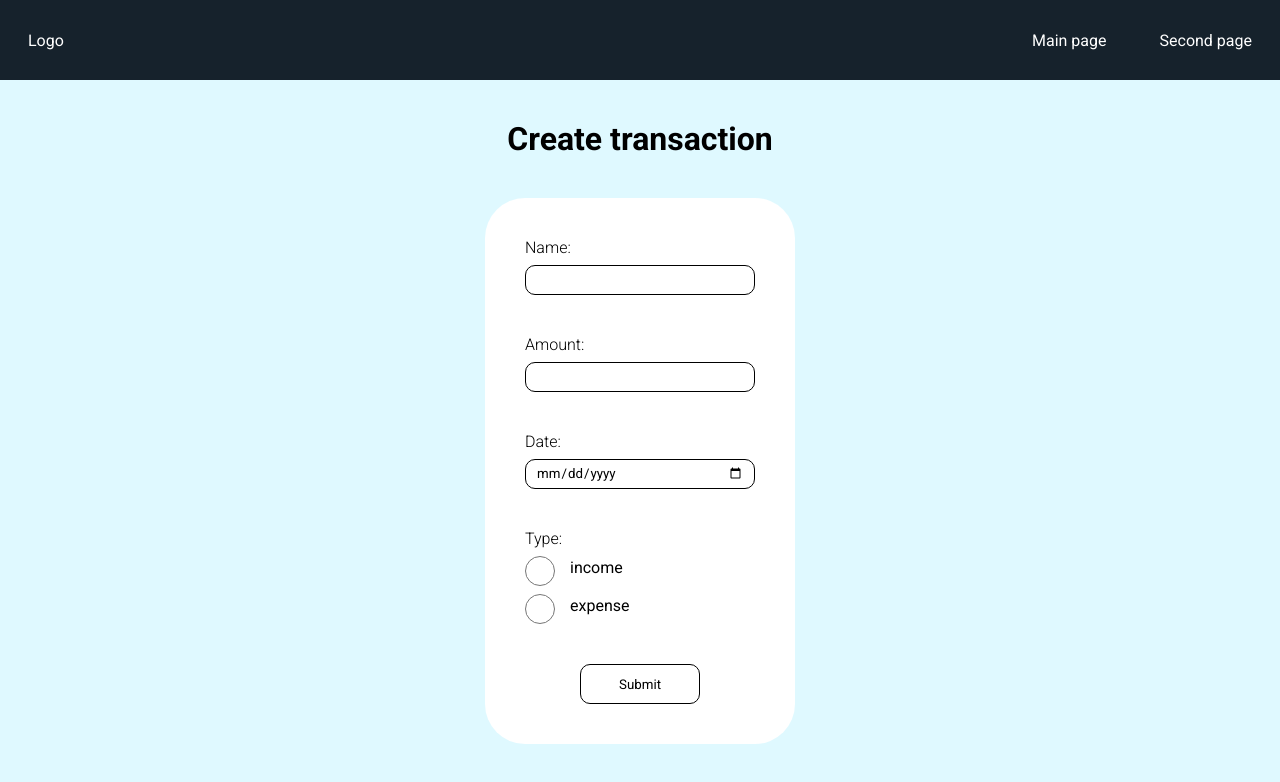
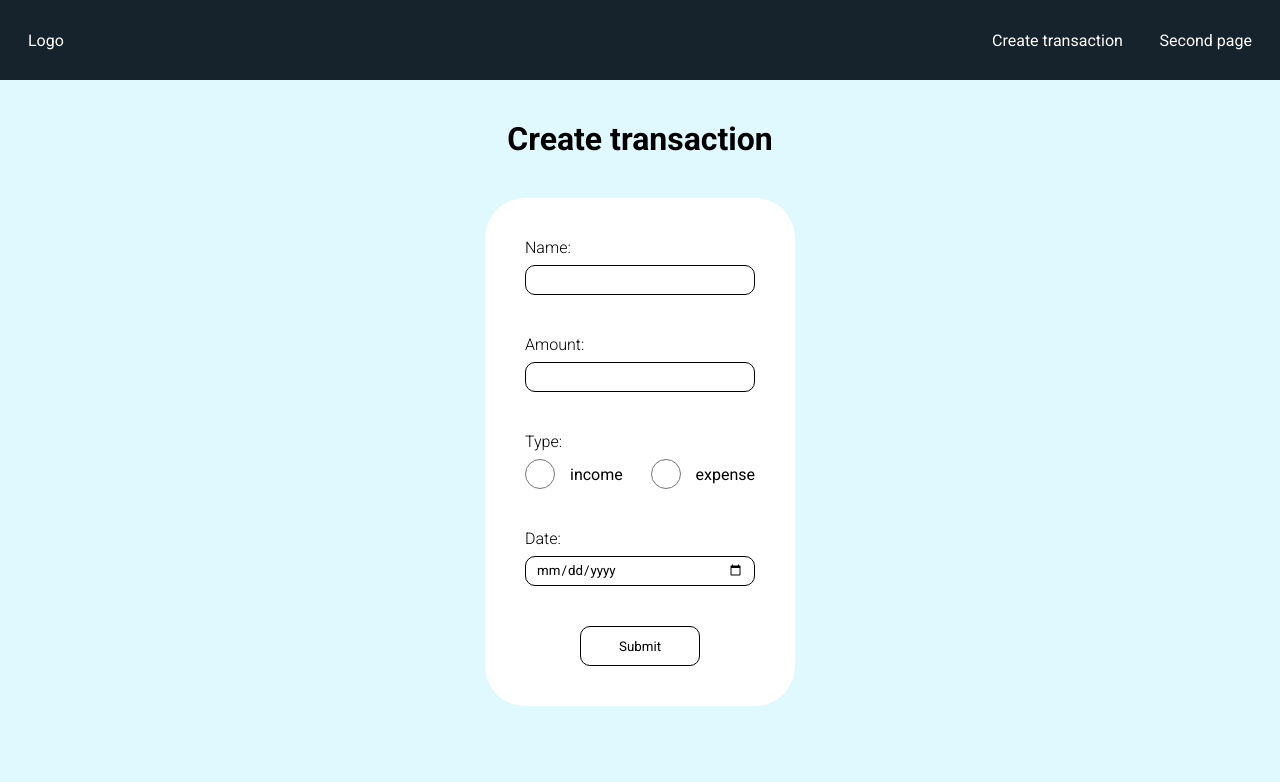
Before and after one commit to Adwasar/finance-accounting, a React (Create React App) app: page / in a window 1280 px wide. Shown: the top 782 px of the page. Built offline with nearby package versions, Linux system fonts and the light colour scheme.

Commit message:
style: restyle type transaction section

```diff
--- a/src/components/Form/Form.module.scss
+++ b/src/components/Form/Form.module.scss
@@ -36,17 +36,25 @@
     align-items: start;
     margin: 0 auto 40px;
 
+    .radio-btns {
+      margin-top: 8px;
+      width: 100%;
+      display: flex;
+      justify-content: space-between;
+
       .radio-btn {
         display: flex;
         align-items: center;
-      justify-content: space-between;
+        height: 30px;
 
         .transaction-type {
+          margin-top: 0px;
           width: 30px;
         }
 
         span {
           margin-left: 15px;
+        }
       }
     }
   }
--- a/src/components/Form/index.jsx
+++ b/src/components/Form/index.jsx
@@ -11,12 +11,9 @@ function Form(props) {
         <label htmlFor="transaction-amount">Amount:</label>
         <input id="transaction-amount" type="number" />
       </div>
-      <div className={styles['input-block']}>
-        <label htmlFor="transaction-date">Date:</label>
-        <input id="transaction-date" type="date" />
-      </div>
       <div className={styles['input-radio-block']}>
         <label htmlFor="transaction-type">Type:</label>
+        <div className={styles['radio-btns']}>
           <div className={styles['radio-btn']}>
             <input className={styles['transaction-type']} name="transaction-type" type="radio" />
             <span>income</span>
@@ -26,6 +23,11 @@ function Form(props) {
             <span>expense</span>
           </div>
         </div>
+      </div>
+      <div className={styles['input-block']}>
+        <label htmlFor="transaction-date">Date:</label>
+        <input id="transaction-date" type="date" />
+      </div>
       <input className={styles['submit-btn']} type="submit" />
     </form>
   );
--- a/src/components/Header/Header.module.scss
+++ b/src/components/Header/Header.module.scss
@@ -19,5 +19,5 @@
   display: flex;
   flex-direction: row;
   justify-content: space-between;
-  width: 220px;
+  width: 260px;
 }
--- a/src/components/Header/index.jsx
+++ b/src/components/Header/index.jsx
@@ -11,7 +11,7 @@ function Header(props) {
         <nav className={styles.navigation}>
           <ul className={styles['navigation-list']}>
             <li className={styles['list-item']}>
-              <Link>Main page</Link>
+              <Link>Create transaction</Link>
             </li>
             <li>
               <Link to="/second-page">Second page</Link>
--- a/src/pages/MainPage/index.jsx
+++ b/src/pages/CreateTransactionPage/index.jsx
@@ -1,6 +1,6 @@
 import Form from '../../components/Form';
 
-import styles from './MainPage.module.scss';
+import styles from './CreateTransactionPage.module.scss';
 
 function FirstPage(props) {
   return (
--- a/src/routing.jsx
+++ b/src/routing.jsx
@@ -2,7 +2,7 @@ import { createBrowserRouter } from 'react-router-dom';
 
 import Layout from './components/Layout';
 import NotFoundPage from './pages/NotFoundPage';
-import MainPage from './pages/MainPage';
+import CreateTransactionPage from './pages/CreateTransactionPage';
 import SecondPage from './pages/SecondPage';
 
 const router = createBrowserRouter([
@@ -13,7 +13,7 @@ const router = createBrowserRouter([
     children: [
       {
         index: true,
-        element: <MainPage />,
+        element: <CreateTransactionPage />,
       },
       {
         path: '/second-page',
```
Also changed, not shown: src/pages/CreateTransactionPage/CreateTransactionPage.module.scss (renamed from src/pages/MainPage/MainPage.module.scss). Lines whose indentation alone changed are shown as unchanged.
